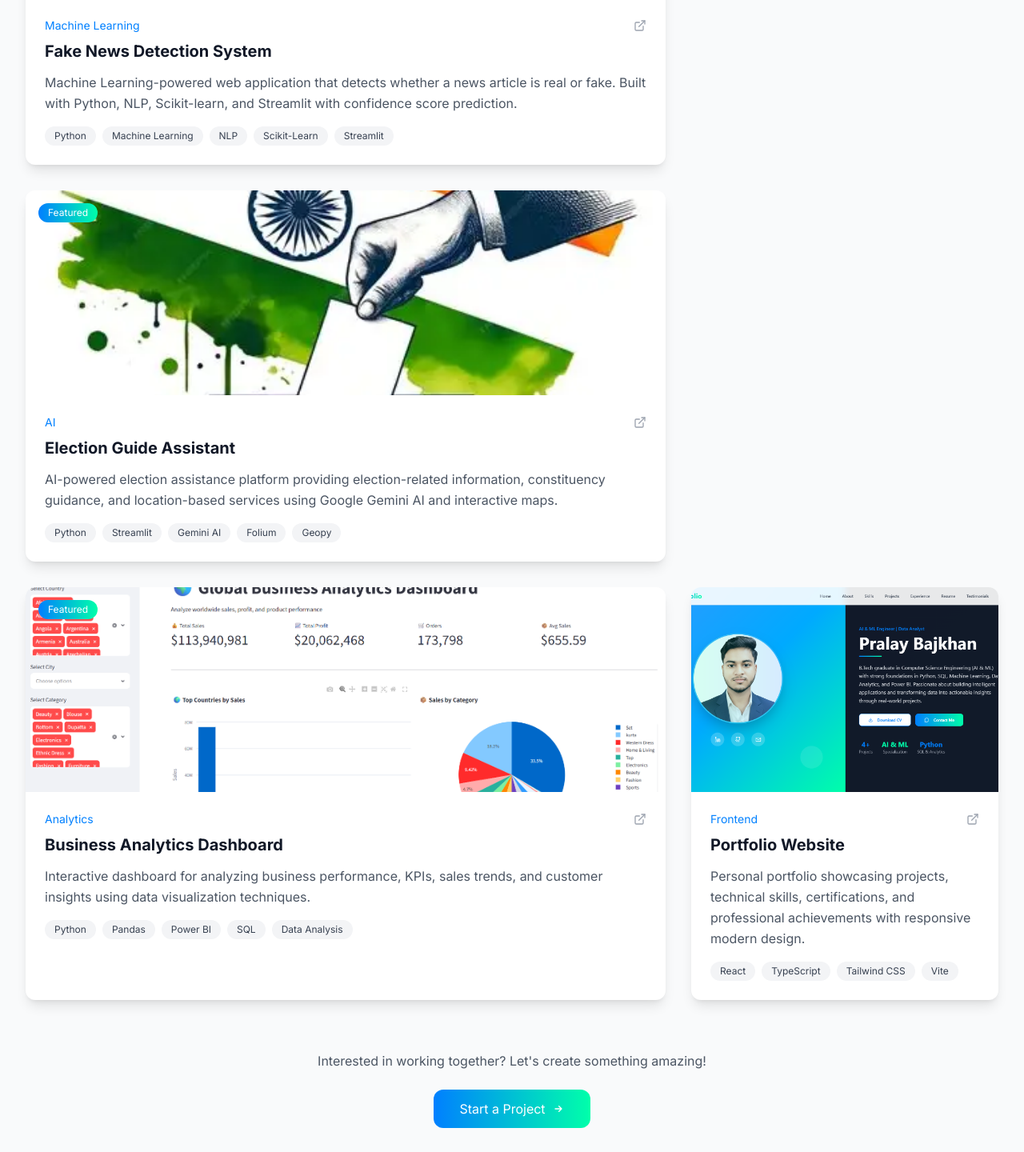
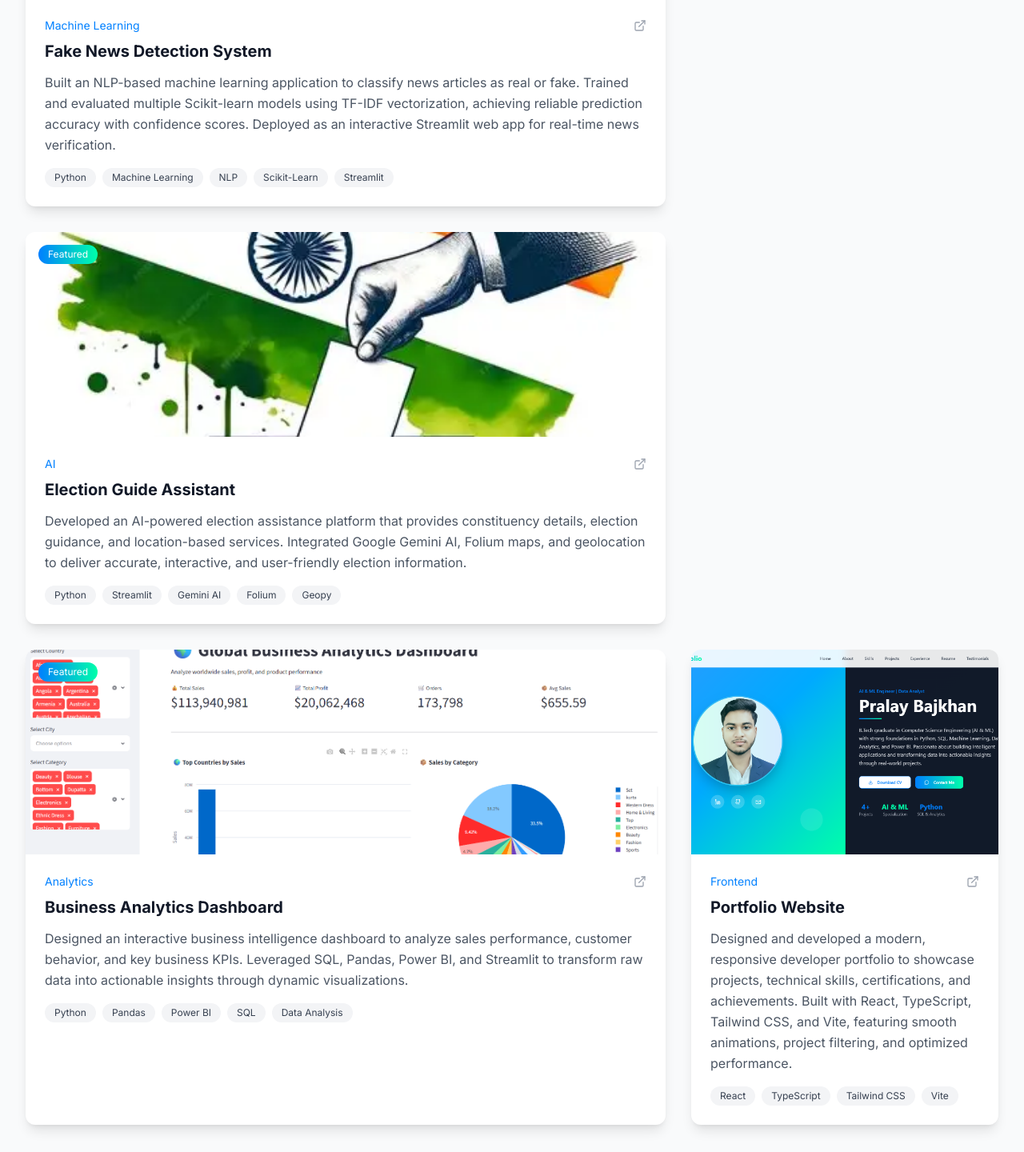
Before and after one commit to Pralay567/pralay-devfolio, a React (Vite) app: page / in a window 1280 px wide. Shown: the part 4110-5550 px from the top of the page at 80% size. Built offline with nearby package versions, Linux system fonts and the light colour scheme.

Commit message:
Update Projects.tsx

```diff
--- a/client/components/sections/Projects.tsx
+++ b/client/components/sections/Projects.tsx
@@ -23,7 +23,7 @@ const Projects = () => {
   id: 1,
   title: 'Fake News Detection System',
   description:
-      'Machine Learning-powered web application that detects whether a news article is real or fake. Built with Python, NLP, Scikit-learn, and Streamlit with confidence score prediction.',
+    'Built an NLP-based machine learning application to classify news articles as real or fake. Trained and evaluated multiple Scikit-learn models using TF-IDF vectorization, achieving reliable prediction accuracy with confidence scores. Deployed as an interactive Streamlit web app for real-time news verification.',
   image: 'news.jpg',
   technologies: ['Python', 'Machine Learning', 'NLP', 'Scikit-Learn', 'Streamlit'],
   category: 'Machine Learning',
@@ -36,7 +36,7 @@ const Projects = () => {
   id: 2,
   title: 'Election Guide Assistant',
   description:
-      'AI-powered election assistance platform providing election-related information, constituency guidance, and location-based services using Google Gemini AI and interactive maps.',
+    'Developed an AI-powered election assistance platform that provides constituency details, election guidance, and location-based services. Integrated Google Gemini AI, Folium maps, and geolocation to deliver accurate, interactive, and user-friendly election information.',
   image: 'election.jpg',
   technologies: ['Python', 'Streamlit', 'Gemini AI', 'Folium', 'Geopy'],
   category: 'AI',
@@ -44,11 +44,12 @@ const Projects = () => {
   githubUrl: 'https://github.com/Pralay567/election-assistant',
   featured: true,
 },
+
 {
   id: 3,
   title: 'Business Analytics Dashboard',
   description:
-      'Interactive dashboard for analyzing business performance, KPIs, sales trends, and customer insights using data visualization techniques.',
+    'Designed an interactive business intelligence dashboard to analyze sales performance, customer behavior, and key business KPIs. Leveraged SQL, Pandas, Power BI, and Streamlit to transform raw data into actionable insights through dynamic visualizations.',
   image: 'business.jpg',
   technologies: ['Python', 'Pandas', 'Power BI', 'SQL', 'Data Analysis'],
   category: 'Analytics',
@@ -56,11 +57,12 @@ const Projects = () => {
   githubUrl: 'https://github.com/Pralay567/Global-Business-Analytics-Dashboard',
   featured: true,
 },
+
 {
   id: 4,
   title: 'Portfolio Website',
   description:
-      'Personal portfolio showcasing projects, technical skills, certifications, and professional achievements with responsive modern design.',
+    'Designed and developed a modern, responsive developer portfolio to showcase projects, technical skills, certifications, and achievements. Built with React, TypeScript, Tailwind CSS, and Vite, featuring smooth animations, project filtering, and optimized performance.',
   image: 'portfolio.jpg',
   technologies: ['React', 'TypeScript', 'Tailwind CSS', 'Vite'],
   category: 'Frontend',
```
Lines whose indentation alone changed are shown as unchanged.
